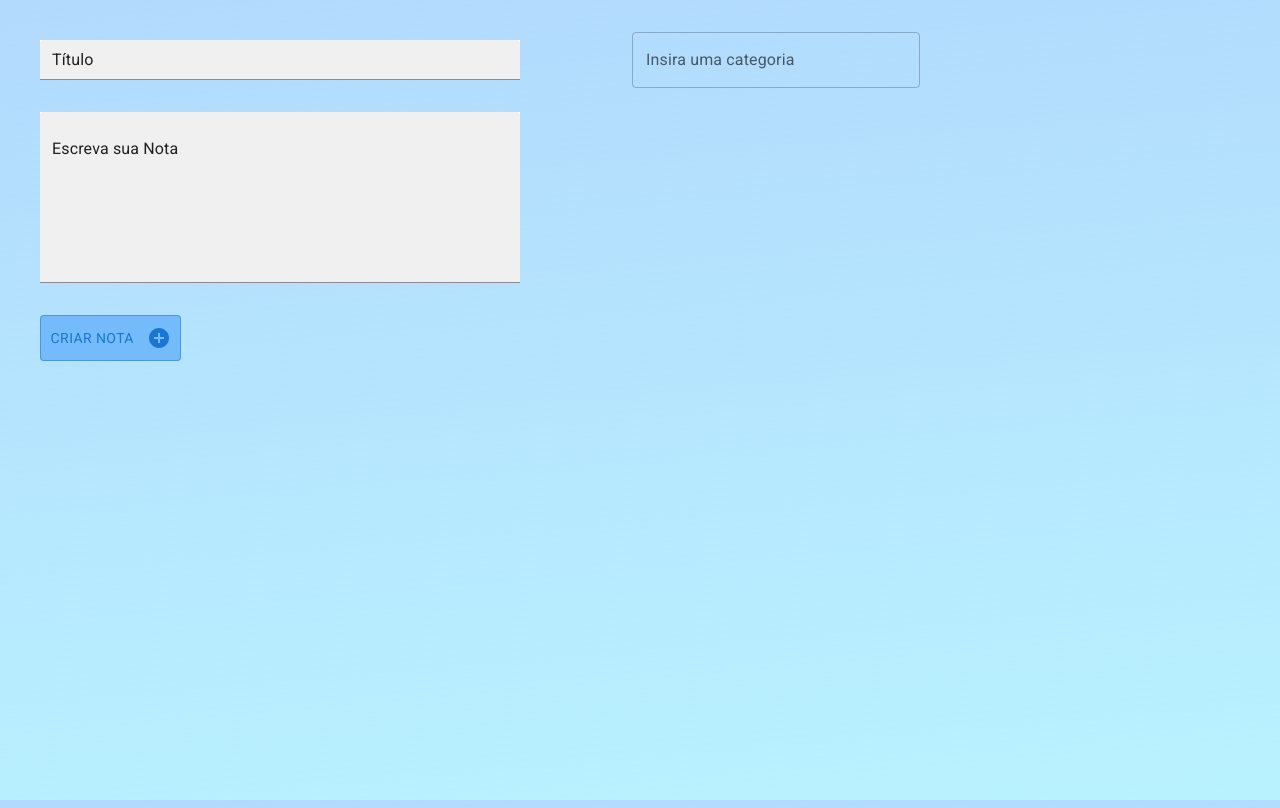
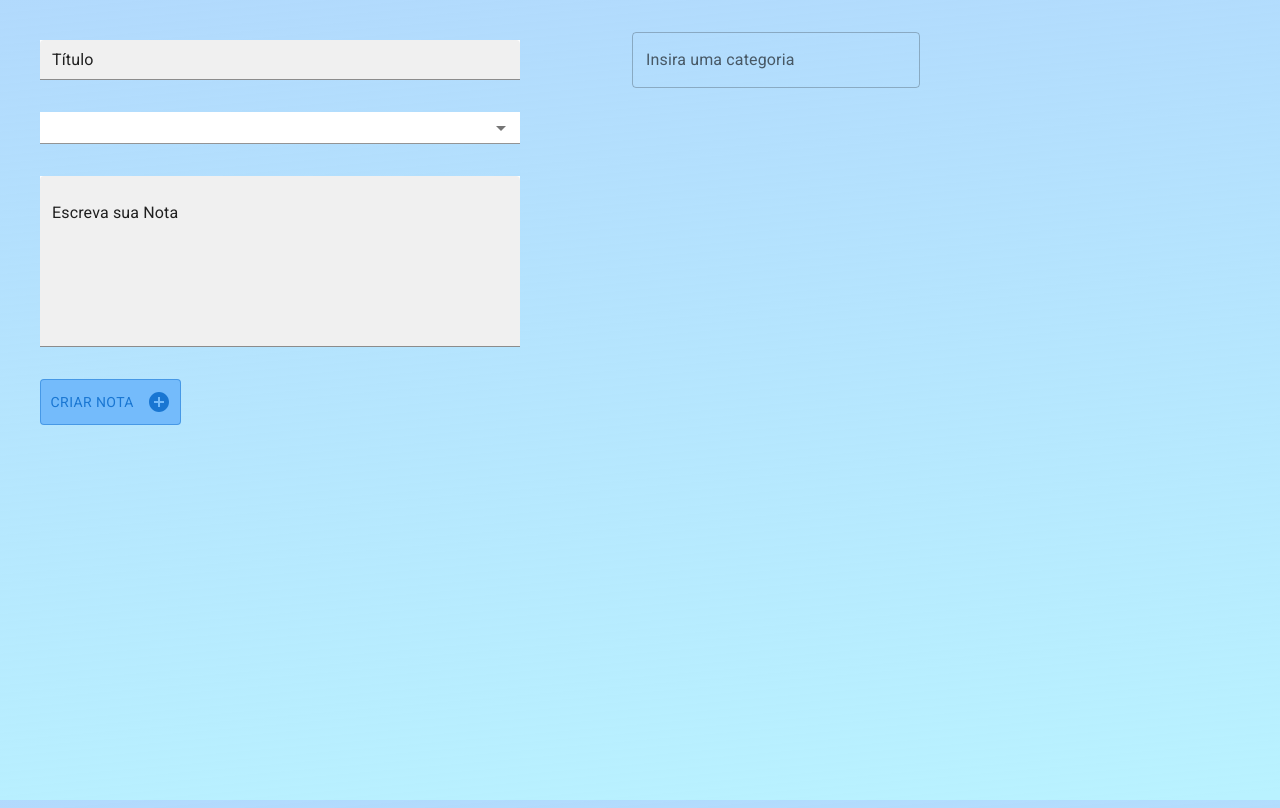
Before and after one commit to TalitaVial/CEEP-Material-UI---ReactJS, a React (Create React App) app: page / in a window 1280 px wide. Built offline with nearby package versions, Linux system fonts and the light colour scheme.

Commit message:
feat: Option>listaDeCategorias

```diff
--- a/src/App.js
+++ b/src/App.js
@@ -36,7 +36,10 @@ class App extends Component {
   render() {
     return (
       <div className="sessao_componentes">
-        <FormularioCadastro criarNota={this.criarNota.bind(this)} />
+        <FormularioCadastro
+          categorias={this.state.categorias}
+          criarNota={this.criarNota.bind(this)}
+        />
         <section>
           <ListaDeCategorias
             adicionarCategoria={this.adicionarCategoria.bind(this)}
--- a/src/components/FormularioCadastro.jsx
+++ b/src/components/FormularioCadastro.jsx
@@ -1,14 +1,18 @@
 import React, {Component}from 'react';
-import Stack from '@mui/material/Stack';
+
+import FormControl from '@mui/material/FormControl';
 import TextField from '@mui/material/TextField';
-
 import Button from '@mui/material/Button';
 import AddCircleIcon from '@mui/icons-material/AddCircle';
-import { ButtonGroup } from '@mui/material';
+import ButtonGroup from '@mui/material/ButtonGroup';
+import NativeSelect from '@mui/material/NativeSelect'
+
+
 
 const style = {
-  stack: {minWidth: '40vw',margin: '1rem'},
+  formControl: {minWidth: '40vw',margin: '1rem'},
   textField: {margin: '1rem',fontFamily: 'Roboto',background: '#fff'},
+  select: {margin: '1rem',fontFamily: 'Roboto',background: '#fff'},
   button: {display: 'flex', alignItems: 'center', justifyContent: 'center' ,background:'#74bbfb', padding: '.6rem', margin: '1rem'},
   addCircleIcon : {marginLeft: '.8rem'}
 }
@@ -42,13 +46,16 @@ class FormularioCadastro extends Component {
 
   render() {
     return (
-      <Stack sx={style.stack} onSubmit={this._criarNota.bind(this)} component="form" autoComplete="off">
+      <FormControl sx={style.formControl} onSubmit={this._criarNota.bind(this)} component="form" autoComplete="off">
         <TextField onChange={this._handleMudancaTitulo.bind(this)} sx={style.textField} hiddenLabel id="filled-hidden-label-small" defaultValue="Título" variant="filled" size="small" />
+        <NativeSelect sx={style.select} variant="filled">{this.props.categorias.map((categoria) =>{
+          return <option>{categoria}</option>
+        })}</NativeSelect>
         <TextField onChange={this._handleMudancaTexto.bind(this)} sx={style.textField} id="filled-multiline-static" multiline rows={6} defaultValue="Escreva sua Nota" variant="filled"/>
         <ButtonGroup>
         <Button type="submit" sx={style.button}>Criar Nota<AddCircleIcon sx={style.addCircleIcon}></AddCircleIcon></Button>
         </ButtonGroup>
-      </Stack>
+      </FormControl>
     );
   }
 }
--- a/src/components/ListaDeNotas.jsx
+++ b/src/components/ListaDeNotas.jsx
@@ -18,7 +18,8 @@ class ListaDeNotas extends Component {
               indice={index}
               deletarNota={this.props.deletarNota}
               titulo={nota.titulo}
-              texto={nota.texto}/>
+              texto={nota.texto}
+              />
             </ListItem>
         )})}
       </List>
```
